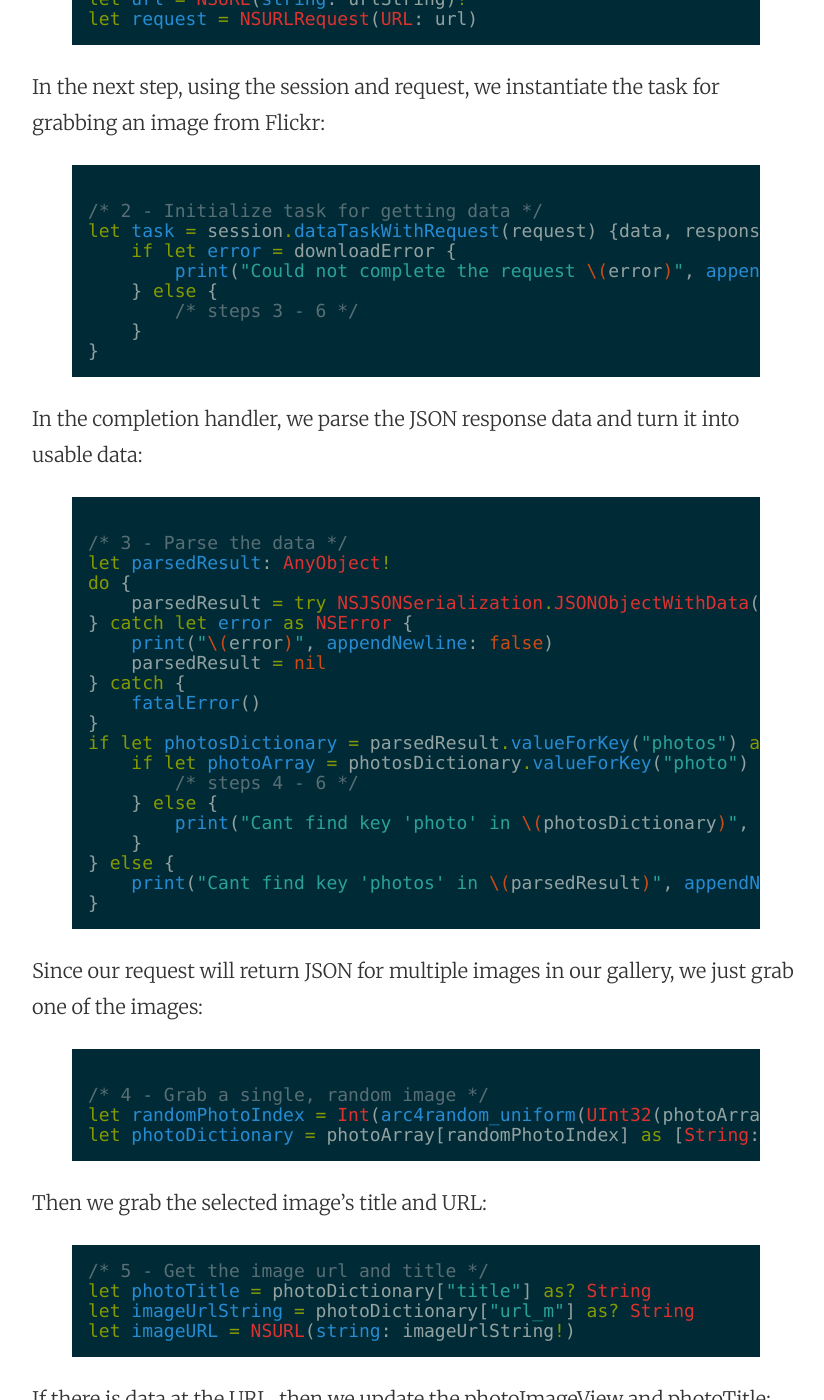
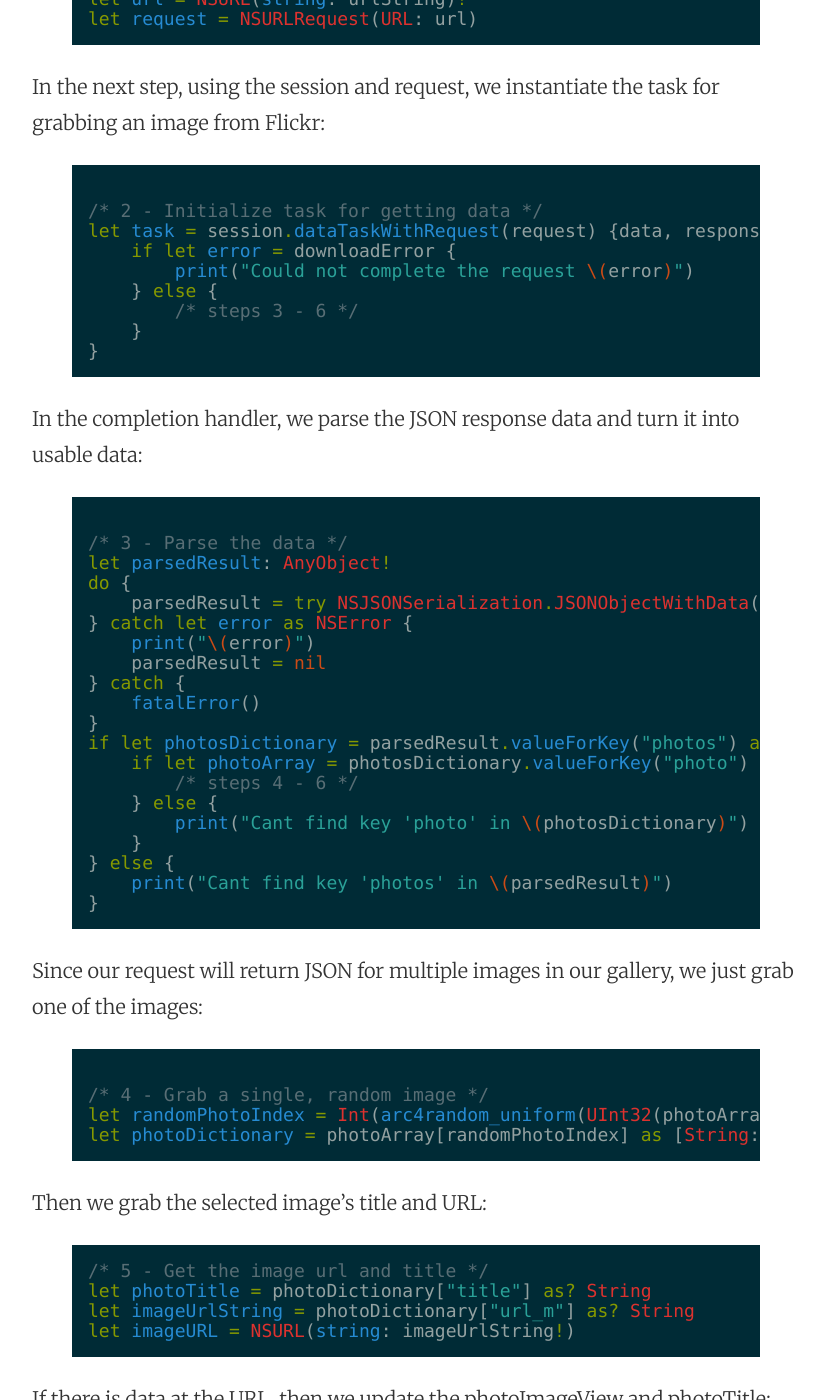
Before and after one commit to mhorga/mhorga.github.io, a Jekyll site: the page built from _posts/2015-07-28-apis-and-networking-in-ios.markdown, in a window 1280 px wide and 1400 px high, scrolled down 1798 px. Shown: the whole window, without its empty margins (224-1048 px from the left). Built offline with Jekyll 4.4.1, drawn with Linux system fonts in a browser that asks for light colours.

Commit message:
Post update: APIs and networking in iOS

```diff
--- a/_posts/2015-07-28-apis-and-networking-in-ios.markdown
+++ b/_posts/2015-07-28-apis-and-networking-in-ios.markdown
@@ -48,7 +48,7 @@
 /* 2 - Initialize task for getting data */
 let task = session.dataTaskWithRequest(request) {data, response, downloadError in
     if let error = downloadError {
-        print("Could not complete the request \(error)", appendNewline: false)
+        print("Could not complete the request \(error)")
     } else {
         /* steps 3 - 6 */
     }
@@ -63,7 +63,7 @@
 do {
     parsedResult = try NSJSONSerialization.JSONObjectWithData(data!, options: NSJSONReadingOptions.AllowFragments)
 } catch let error as NSError {
-    print("\(error)", appendNewline: false)
+    print("\(error)")
     parsedResult = nil
 } catch {
     fatalError()
@@ -72,10 +72,10 @@
     if let photoArray = photosDictionary.valueForKey("photo") as? [[String: AnyObject]] {
         /* steps 4 - 6 */
     } else {
-        print("Cant find key 'photo' in \(photosDictionary)", appendNewline: false)
+        print("Cant find key 'photo' in \(photosDictionary)")
     }
 } else {
-    print("Cant find key 'photos' in \(parsedResult)", appendNewline: false)
+    print("Cant find key 'photos' in \(parsedResult)")
 }
 {% endhighlight %}
 
@@ -106,7 +106,7 @@
         self.photoTitle.text = photoTitle
     })
 } else {
-    print("Image does not exist at \(imageURL)", appendNewline: false)
+    print("Image does not exist at \(imageURL)")
 }
 {% endhighlight %}
 
```
